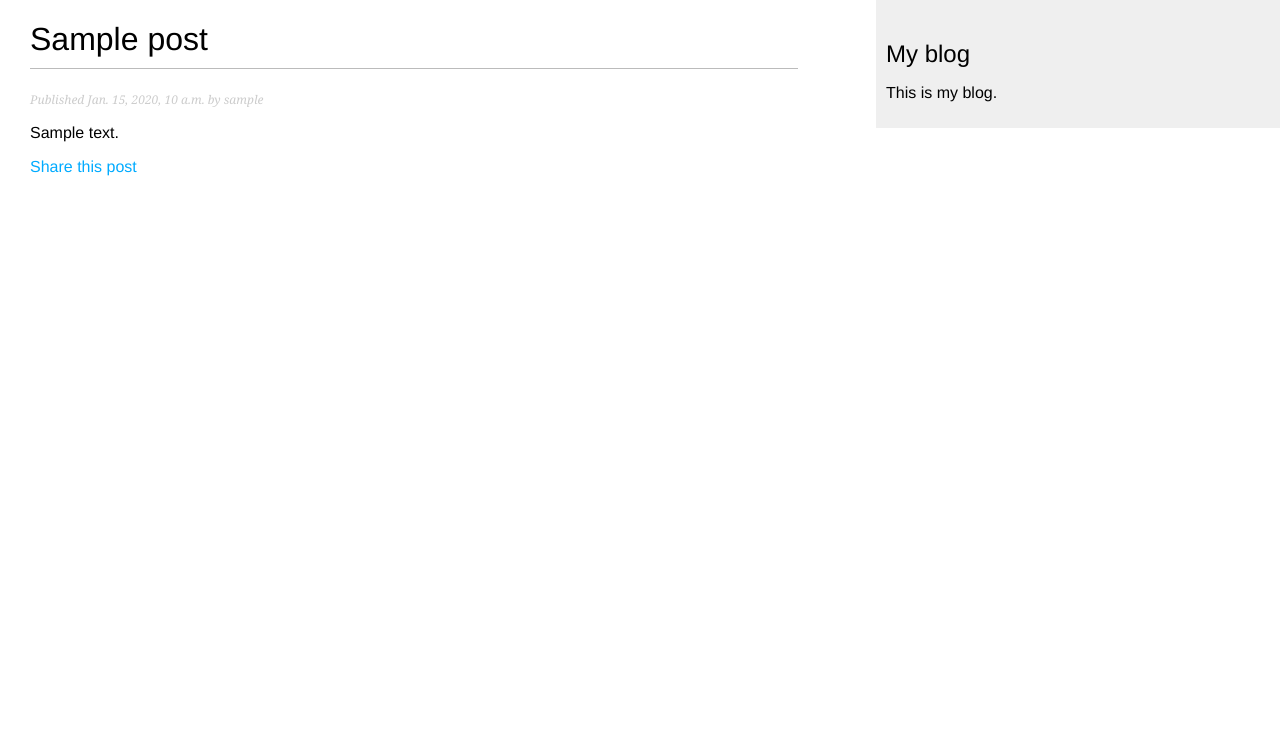
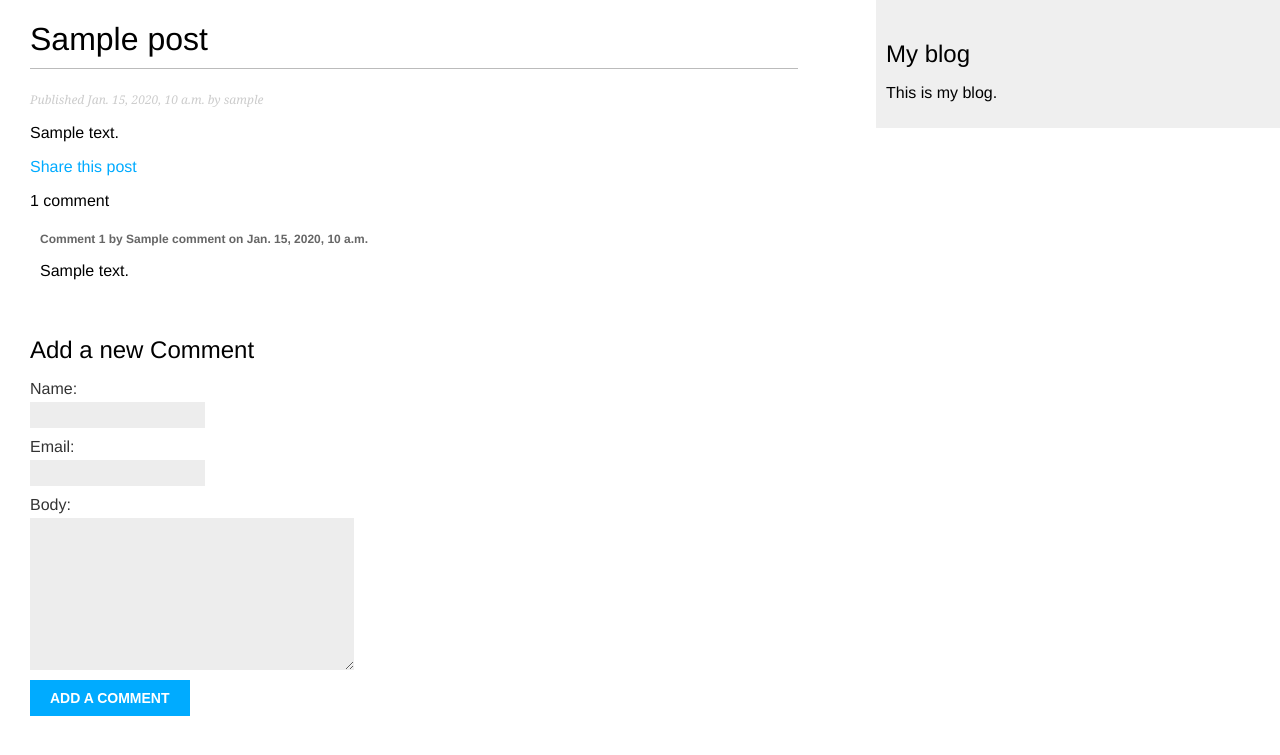
Before and after one commit to learnwithcode/Building-a-blog-Application, a Django app: a page that uses blog/templates/blog/post/detail.html in a window 1280 px wide. Shown: the top 755 px of the page. Run offline with Django 3.2, Linux system fonts and the light colour scheme; tables that the repository leaves empty hold one stand-in row (values such as "Sample post").

Commit message:
Adding comment to post detail template

```diff
--- a/blog/templates/blog/post/detail.html
+++ b/blog/templates/blog/post/detail.html
@@ -11,4 +11,30 @@
 <p>
   <a href="{% url 'blog:post_share' post.id %}">Share this post</a>
 </p>
+
+{% with comments.count as total_comments %}
+{{ total_comments }} comment{{ total_comments|pluralize}}
+{% endwith %}
+
+{% for comment in comments %}
+<div class="comment">
+  <p class="info">
+    Comment {{ forloop.counter }}
+    by {{ comment.name }} on {{ comment.created }}
+  </p>
+  {{ comment.body|linebreaks }}
+
+</div>
+{% empty %}
+<p>There are no comments yet!</p>
+{% endfor %}
+{% if new_comment %}
+Your Comment has been added succussfully.
+{% else %}
+<h2>Add a new Comment</h2>
+<form action="." method="post">{% csrf_token %}
+  {{ comment_form.as_p }}
+  <p><input type="submit" value="Add a Comment"></p>
+</form>
+{% endif %}
 {% endblock %}
```
